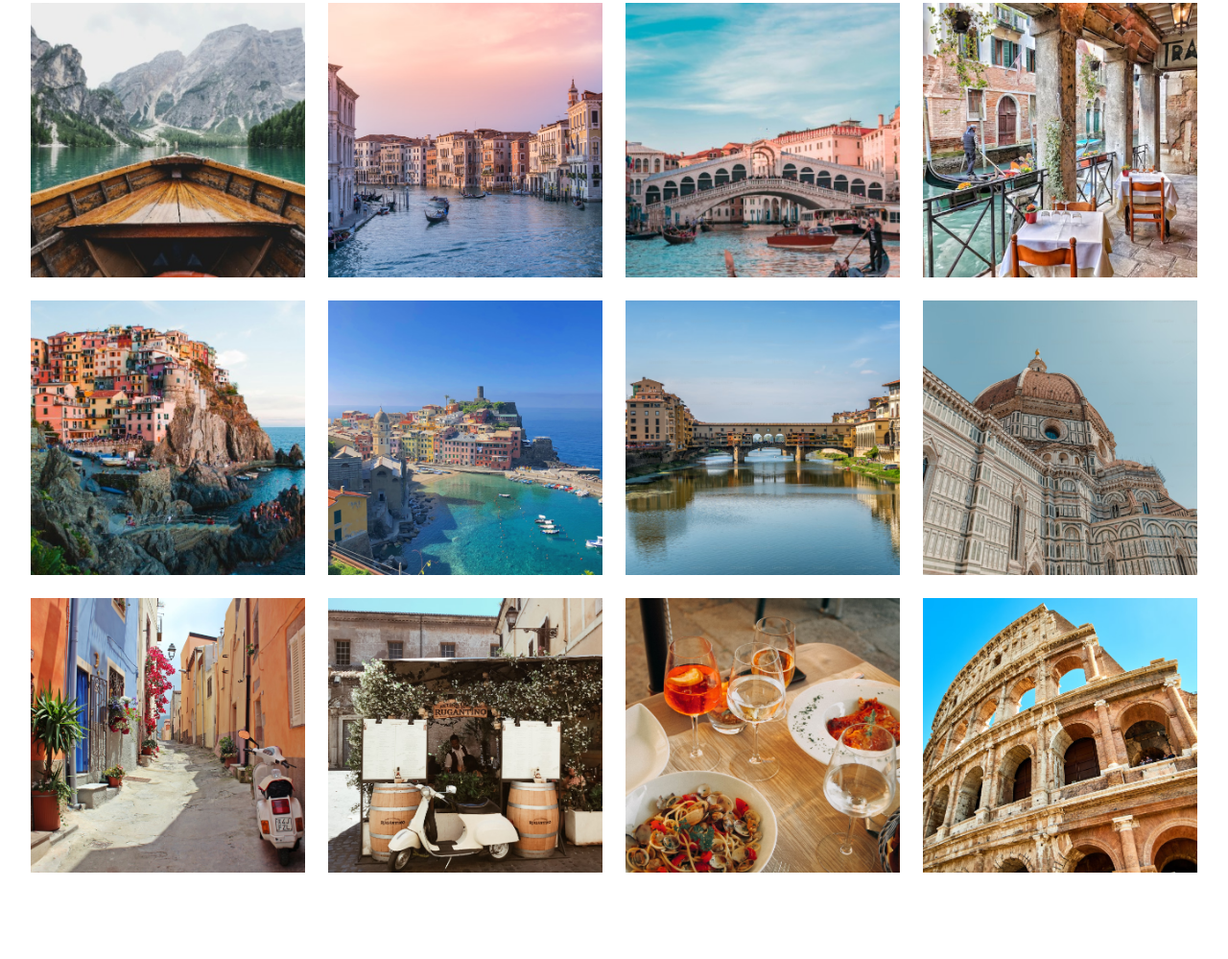
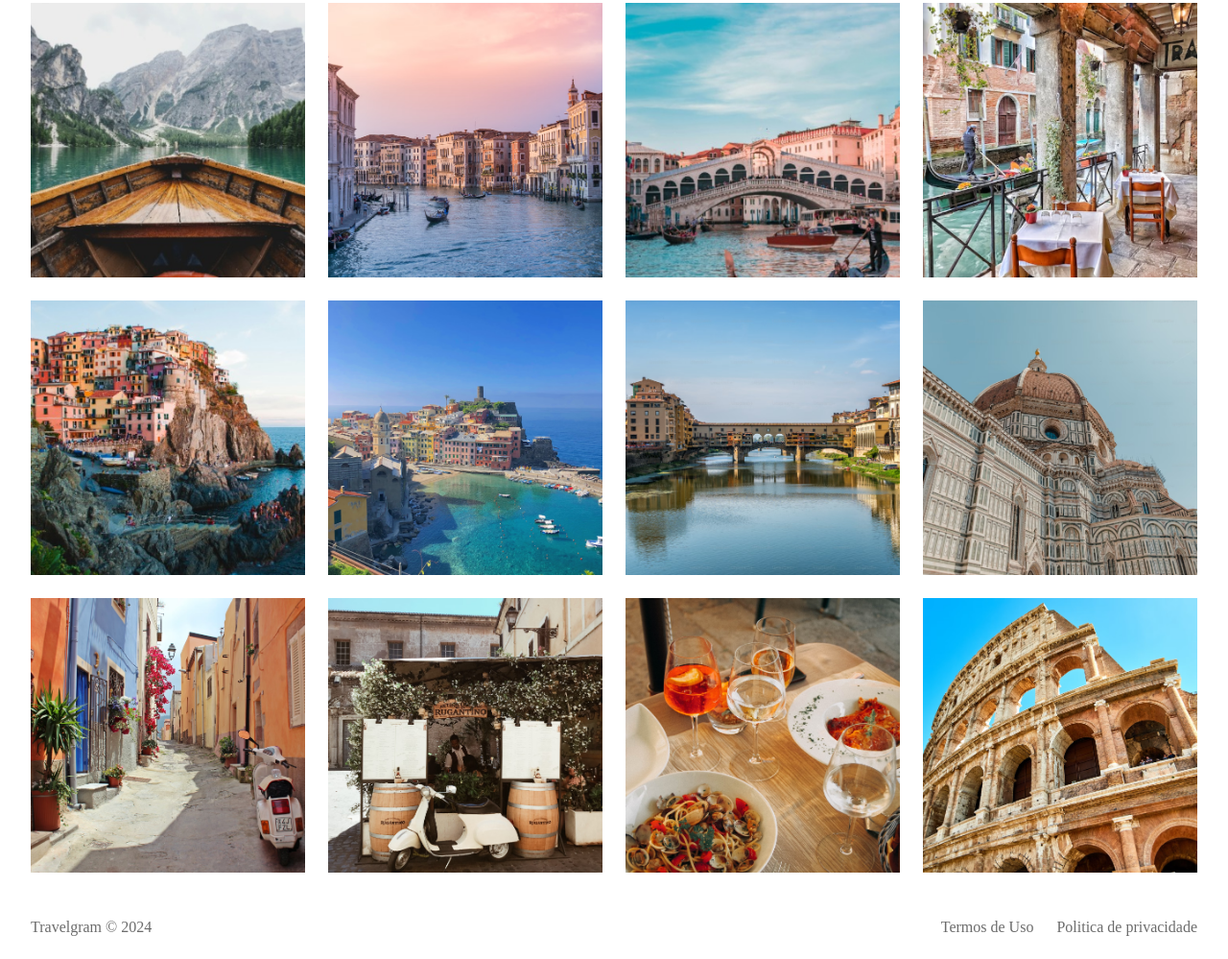
Before and after one commit to silvaLucs/Travelgram, a plain HTML site: page index.html in a window 1280 px wide. Shown: the part 365-1364 px from the top of the page at 96% size. Before the commit the page ends 1298 px from the top, so only its background shows below. Drawn offline with Linux system fonts and the light colour scheme; a web font is replaced by a local one.

Commit message:
done footer

```diff
--- a/index.html
+++ b/index.html
@@ -70,8 +70,9 @@
                 </ul>
                 </div>
                 </header>
-                </div>
-                <main class="container">
+    </div>
+
+    <main class="container">
                     <img src="assets/images/Image 01.png" alt="">
                     <img src="assets/images/Image 02.png" alt="">
                     <img src="assets/images/Image 03.png" alt="">
@@ -84,7 +85,19 @@
                     <img src="assets/images/Image 10.png" alt="">
                     <img src="assets/images/Image 11.png" alt="">
                     <img src="assets/images/Image 12.png" alt="">
-                </main>
+    </main>
+
+    <footer class="container">
+        <span>
+            Travelgram &copy; 2024
+        </span>
+        <span>
+            Termos de Uso
+        </span>
+        <span>
+            Politica de privacidade
+        </span>
+    </footer>
 
 </body>
 </html>
--- /dev/null
+++ b/styles/footer.css
@@ -0,0 +1,10 @@
+footer {
+    display: flex;
+    gap: 24px;
+
+    padding-block: 24px;
+}
+
+footer span:nth-child(1){
+    margin-right: auto;
+}
--- a/styles/index.css
+++ b/styles/index.css
@@ -2,3 +2,4 @@
 @import url(nav.css);
 @import url(header.css);
 @import url(main.css);
+@import url(footer.css);
```
